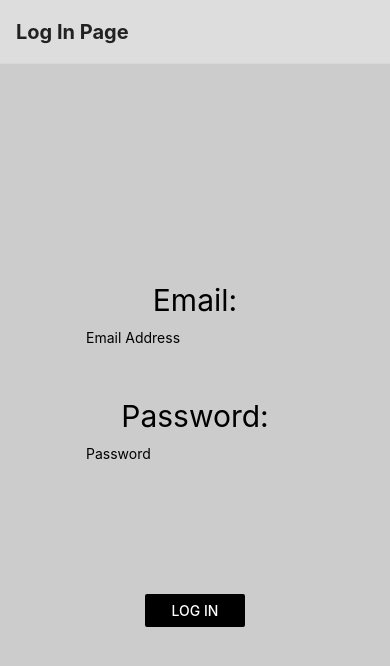
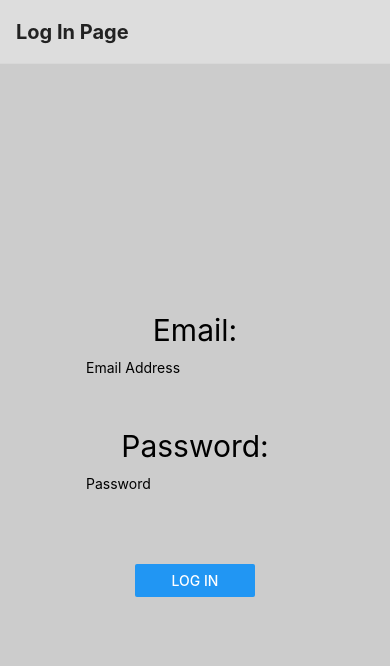
Before and after one commit to JoaoCVerissimo/RN-TODO, a React Native app: screen /Auth in a window 390 px wide. Shown: the top 666 px of the page. Built offline with nearby package versions, Linux system fonts and the light colour scheme.

Commit message:
Some new features at login

```diff
--- a/src/views/home/home.js
+++ b/src/views/home/home.js
@@ -1,5 +1,5 @@
 import React, { useLayoutEffect } from 'react';
-import { View, Text } from 'react-native';
+import { View, Button } from 'react-native';
 import Footer from "../../components/footer/footer";
 import FlatListRedux from '../../components/flatlist/flatlist';
 import Header from '../../components/header/header';
@@ -17,6 +17,12 @@ function HomeScreen({ navigation }) {
     navigation.setOptions({
       title: `${monthName}`,
       headerLeft: () => (<></>),
+      headerRight: () => (
+        <Button
+          onPress={() => navigation.navigate("Auth")}
+          title="Logout"
+          color="red"
+        />)
     });
 
   }, [navigation]);
--- a/src/views/login/login.js
+++ b/src/views/login/login.js
@@ -15,6 +15,8 @@ function LogInPage({ navigation, route }) {
     // console.log(email, password, password.length);
     // (validateEmail(email) && password.length > 8) ?
     //   navigation.navigate('Home')
+    //   setEmail("");
+    //   setPassword("");
     //   :
     //   navigation.navigate('Auth');
     navigation.navigate('Home');
@@ -28,7 +30,7 @@ function LogInPage({ navigation, route }) {
         <View style={[styles.centerText, styles.email]}>
           <Text style={styles.text}>Email:</Text>
           <TextInput
-            style={{ height: 40, borderColor: '#ccc', borderWidth: 1 }}
+            style={{ height: 40, borderColor: '#ccc', borderWidth: 1, borderRadius: 10, minWidth: 130 }}
             placeholder="Email Address"
             onChangeText={setEmail}
             value={email}
@@ -38,18 +40,18 @@ function LogInPage({ navigation, route }) {
         <View style={[styles.centerText, styles.password]}>
           <Text style={styles.text}>Password:</Text>
           <TextInput
-            style={{ height: 40, borderColor: '#ccc', borderWidth: 1 }}
+            style={{ height: 40, borderColor: '#ccc', borderWidth: 1, borderRadius: 10, minWidth: 130 }}
             placeholder="Password"
             onChangeText={setPassword}
             value={password}
             maxLength={20}
+            secureTextEntry={true}
           />
         </View>
         <View style={styles.backgroundColor}>
           <Button
             title="Log In"
             onPress={validate}
-            color="black"
           />
         </View>
       </View>
--- a/src/views/login/login.style.js
+++ b/src/views/login/login.style.js
@@ -17,15 +17,16 @@ const styles = StyleSheet.create({
     fontSize: 30,
   },
   backgroundColor: {
-    backgroundColor: "#bbb",
+    backgroundColor: "#ccc",
     borderRadius: 30,
-    width: 100,
+    width: 120,
+    fontWeight: "bold",
   },
   email: {
     marginBottom: 40,
   },
   password: {
-    marginBottom: 120,
+    marginBottom: 60,
   }
 });
 
```
